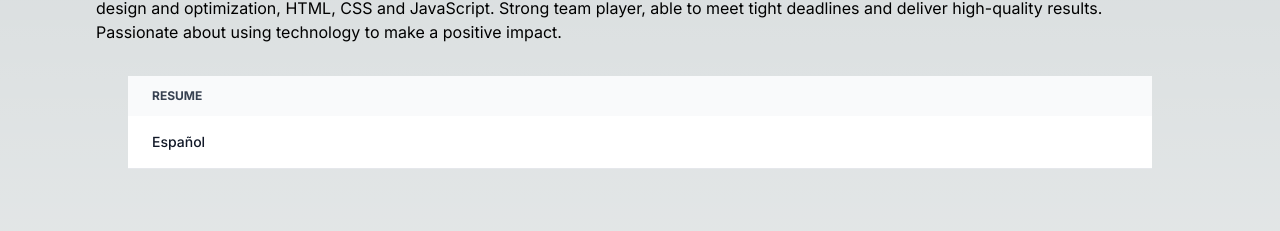
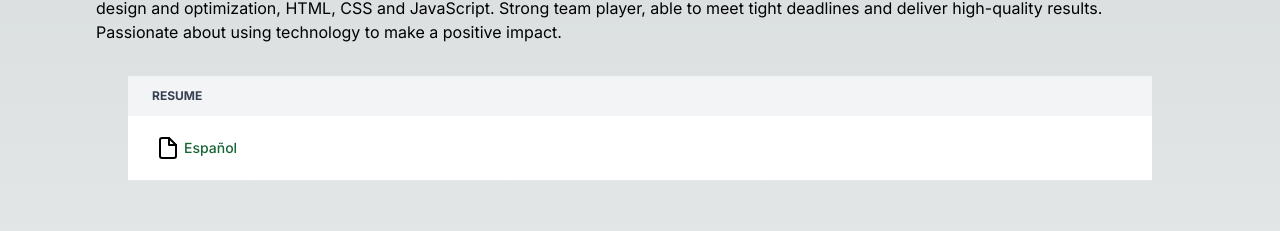
Before and after one commit to NahuelNGomez/portfolio, a Next.js app: page / in a window 1280 px wide. Shown: the part 200-431 px from the top of the page. Built offline with nearby package versions, Linux system fonts and the light colour scheme.

Commit message:
resume table finished

```diff
--- a/src/app/page.tsx
+++ b/src/app/page.tsx
@@ -1,4 +1,5 @@
 import Image from 'next/image'
+import Link from 'next/link'
 import Footer from '../../components/Footer'
 import Navegation from '../../components/Navegation'
 import TableResume from '../../components/tableResume'
@@ -38,8 +39,8 @@ export default function Home() {
         <h2 className= "mb-4 text-4xl font-extrabold leading-none tracking-tight text-gray-900 md:text-5xl lg:text-6xl dark:text-white">Nahuel Gomez</h2>
           <p>I am a software developer with 2+ years of experience in C#, SQL, and web development. Proficient in C# Windows/Web apps, SQL database design and optimization, HTML, CSS and JavaScript. Strong team player, able to meet tight deadlines and deliver high-quality results. Passionate about using technology to make a positive impact.</p>{/*About*/}
           <div className="relative overflow-x-auto p-4 m-4 ">
-    <table className="w-full text-sm text-left text-gray-500 dark:text-gray-400">
-        <thead className="text-xs text-gray-700 uppercase bg-gray-50 dark:bg-gray-700 dark:text-gray-400">
+          <table className="w-full text-sm text-left text-gray-800 dark:text-gray-400">
+            <thead className="text-xs text-gray-700 uppercase bg-gray-100 dark:bg-gray-700 dark:text-gray-400">
               <tr>
                 <th scope="col" className="px-6 py-3">
                   Resume
@@ -47,9 +48,11 @@ export default function Home() {
               </tr>
             </thead>
             <tbody>
-            <tr className="bg-white border-b dark:bg-gray-800 dark:border-gray-700">
-                <th scope="row" className="px-6 py-4 font-medium text-gray-900 whitespace-nowrap dark:text-white">
-                    Español
+              <tr className="bg-white border-b dark:bg-gray-800 dark:border-gray-700 hover:bg-gray-50 dark:hover:bg-gray-900 transition-colors duration-300">
+                <th scope="row" className="px-6 py-4 font-medium text-gray-900 dark:text-white">
+
+                <Link href="/CV - NahuelGomez.pdf">
+                <div className='flex items-center'><svg className="h-8 w-8 text-black  p-1"  viewBox="0 0 24 24"  fill="none"  stroke="currentColor"  stroke-width="2"  stroke-linecap="round"  stroke-linejoin="round">  <path d="M13 2H6a2 2 0 0 0-2 2v16a2 2 0 0 0 2 2h12a2 2 0 0 0 2-2V9z" />  <polyline points="13 2 13 9 20 9" /></svg><p className="text-green-800">Español</p></div></Link>
                 </th>
               </tr>
             </tbody>
```
Also changed, not shown: components/Navegation.tsx (+8 -4 lines), 1 other file (tests, documents, lock files or other folders). Lines whose indentation alone changed are shown as unchanged.
